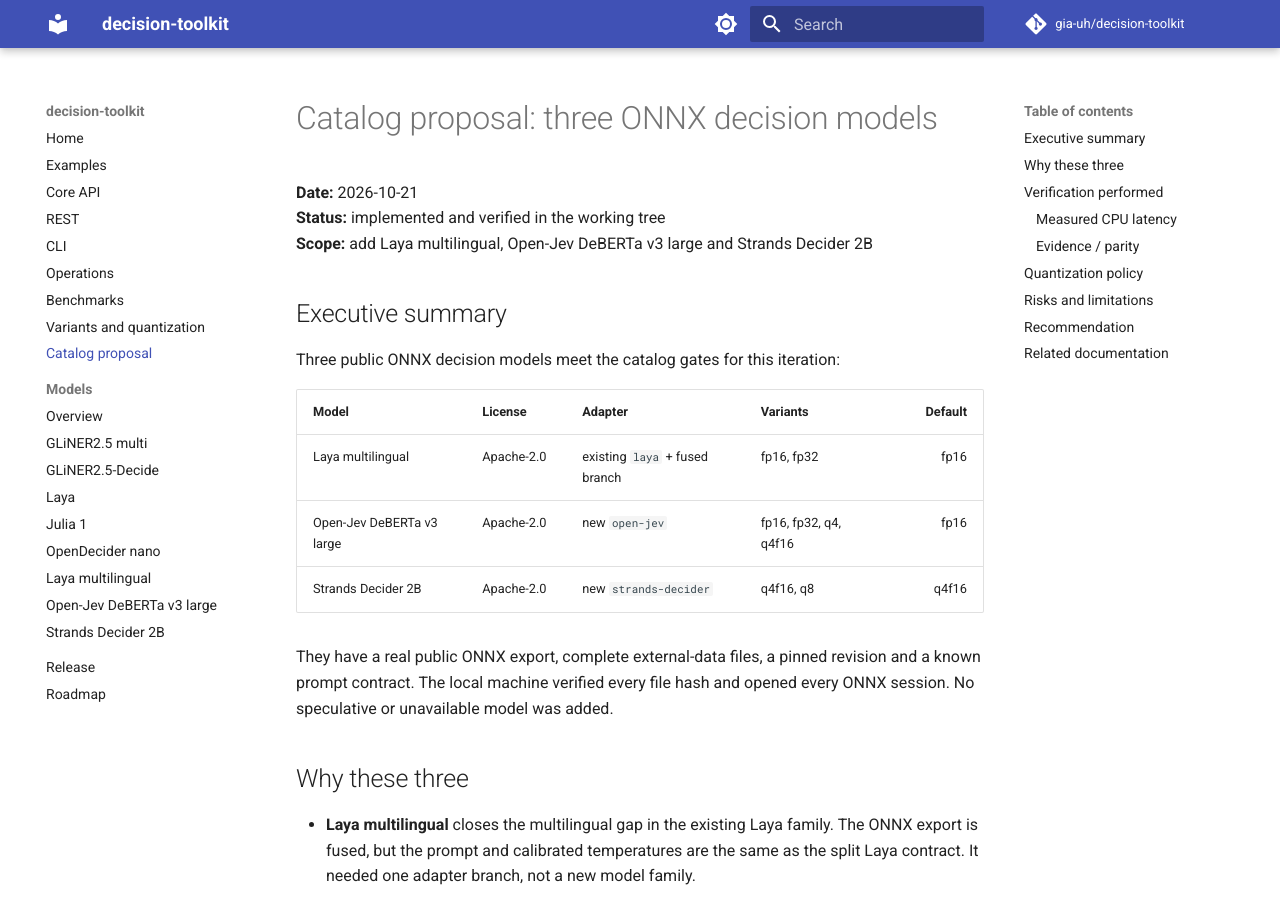
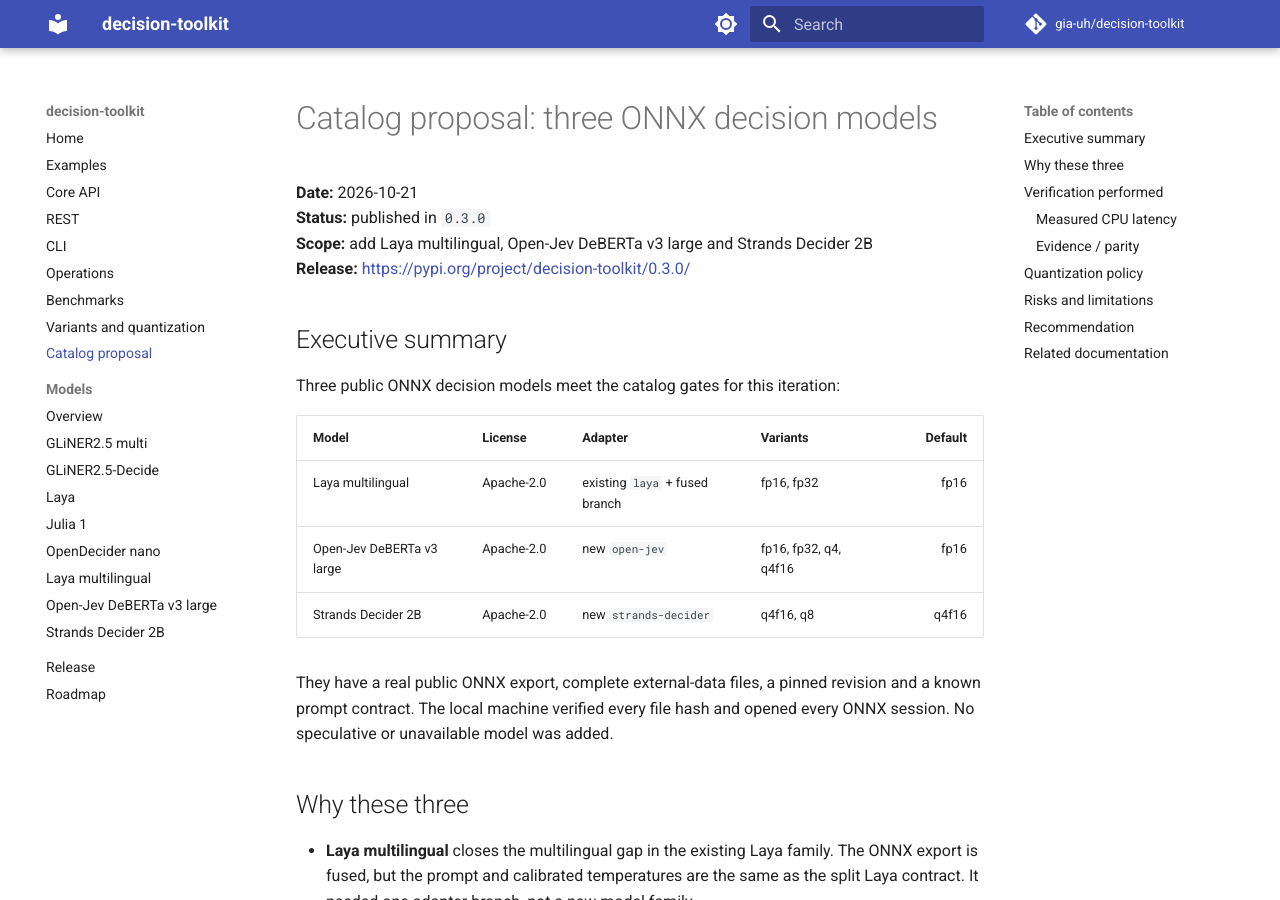
Before and after one commit to gia-uh/decision-toolkit, an MkDocs documentation site: the page built from docs/CATALOG_PROPOSAL.md, in a window 1280 px wide and 900 px high. Built offline with MkDocs 1.6.1 and Material for MkDocs 9.7.7, drawn with Linux system fonts in a browser that asks for light colours; comment, search, counter and statistics services are not loaded.

Commit message:
docs: mark catalog proposal as published in 0.3.0

```diff
--- a/docs/CATALOG_PROPOSAL.md
+++ b/docs/CATALOG_PROPOSAL.md
@@ -1,8 +1,9 @@
 # Catalog proposal: three ONNX decision models
 
 **Date:** 2026-10-21
-**Status:** implemented and verified in the working tree
+**Status:** published in `0.3.0`
 **Scope:** add Laya multilingual, Open-Jev DeBERTa v3 large and Strands Decider 2B
+**Release:** <https://pypi.org/project/decision-toolkit/0.3.0/>
 
 ## Executive summary
 
```
